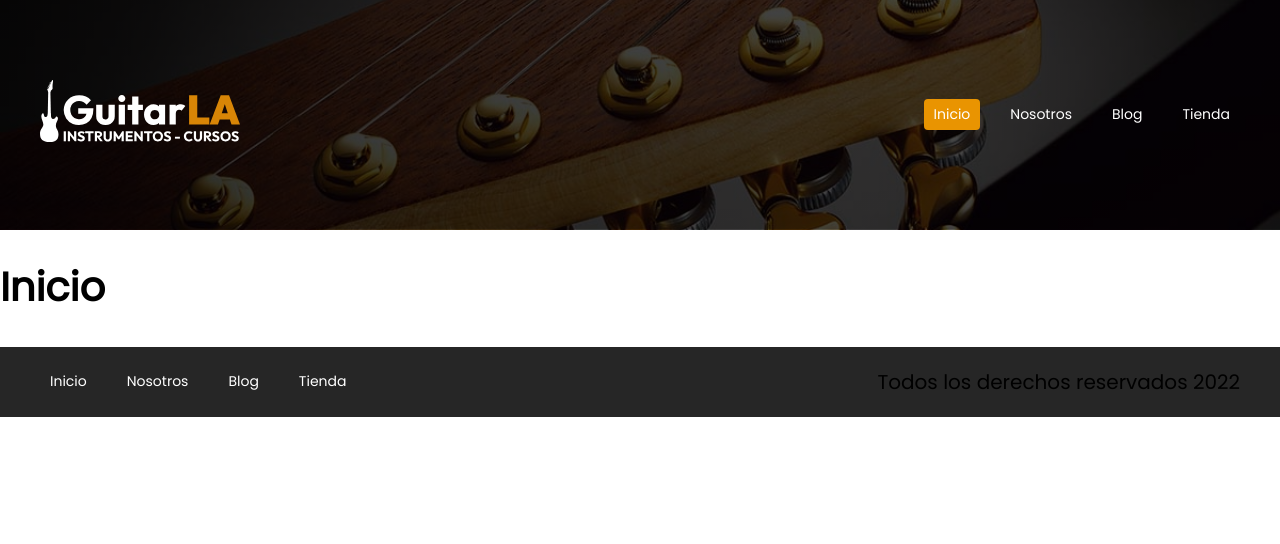
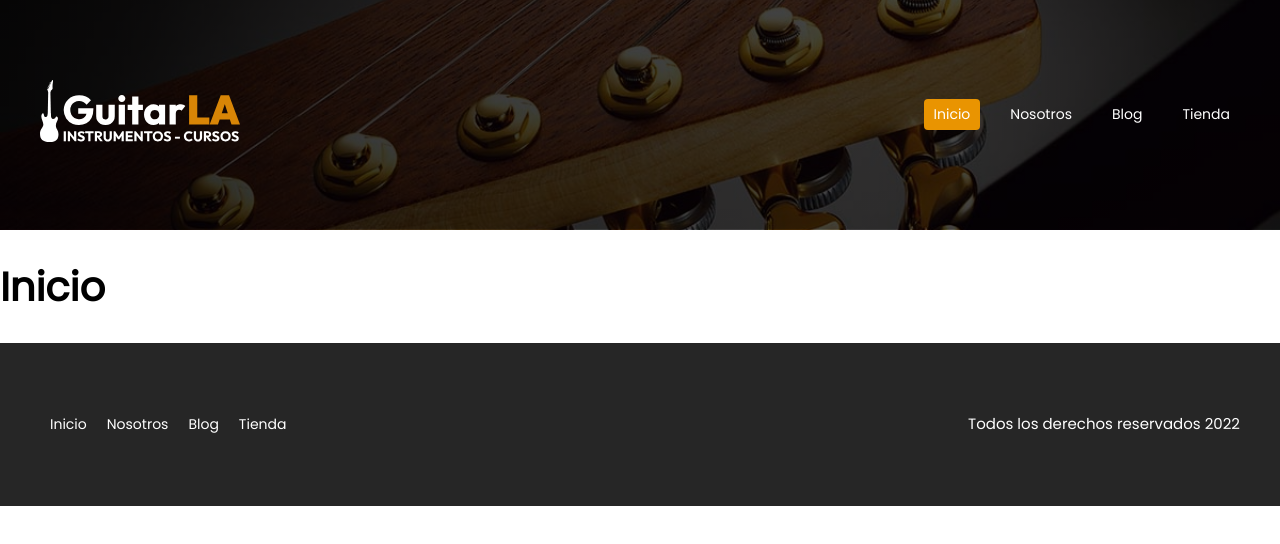
Before and after one commit to danielmateu/guitarla-next, a Next.js app: page / in a window 1280 px wide. Shown: the top 544 px of the page. Built offline with nearby package versions, Linux system fonts and the light colour scheme; a web font is replaced by a local one.

Commit message:
Estilicando navegacion...

```diff
--- a/components/Footer.js
+++ b/components/Footer.js
@@ -9,7 +9,7 @@ export const Footer = () => {
 
     return (
         <footer className={styles.footer}>
-            <div className={styles.contenedor}>
+            <div className={`contenedor ${styles.contenido}`}>
                 <nav className={styles.navegacion}>
                     <Link href='/' className={router.pathname === '/' ? styles.active : ''}>
                         Inicio
@@ -25,7 +25,7 @@ export const Footer = () => {
                     </Link>
                 </nav>
 
-                <p>Todos los derechos reservados {new Date().getFullYear()}</p>
+                <p className={styles.derechos}>Todos los derechos reservados {new Date().getFullYear()}</p>
             </div>
         </footer>
     )
--- a/styles/Footer.module.css
+++ b/styles/Footer.module.css
@@ -1,9 +1,11 @@
 
 .footer{
     background-color: var(--black);
+    padding: 2.5rem 0;
+    /* margin-top: 5rem; */
 }
 
-.contenedor{
+.contenido{
     display: flex;
     flex-direction: column;
     align-items: center;
@@ -11,21 +13,24 @@
 }
 
 @media (min-width: 768px){
-    .contenedor{
+    .contenido{
         flex-direction: row;
     }
 }
 
 
 .navegacion{
-    margin-top:5rem;
-    display: flex;
-    gap: 2rem;
+    /* margin-top:5rem; */
+    display: none;
+    /* flex-direction: column; */
+    /* gap: 1rem; */
 }
 
 @media (min-width: 768px) {
     .navegacion{
         margin: 0;
+        display: flex;
+        flex-direction: row;
     }
 }
 
@@ -52,3 +57,9 @@
     /* background-color: var(--primary); */
     color: var(--primary);
 }
+
+.derechos{
+    color: var(--white);
+    font-size: 1.5rem;
+
+}
--- a/styles/Header.module.css
+++ b/styles/Header.module.css
@@ -23,12 +23,14 @@
 .navegacion{
     margin-top:5rem;
     display: flex;
+    flex-direction: column;
     gap: 2rem;
 }
 
 @media (min-width: 768px) {
     .navegacion{
         margin: 0;
+        flex-direction: row;
     }
 }
 
```
